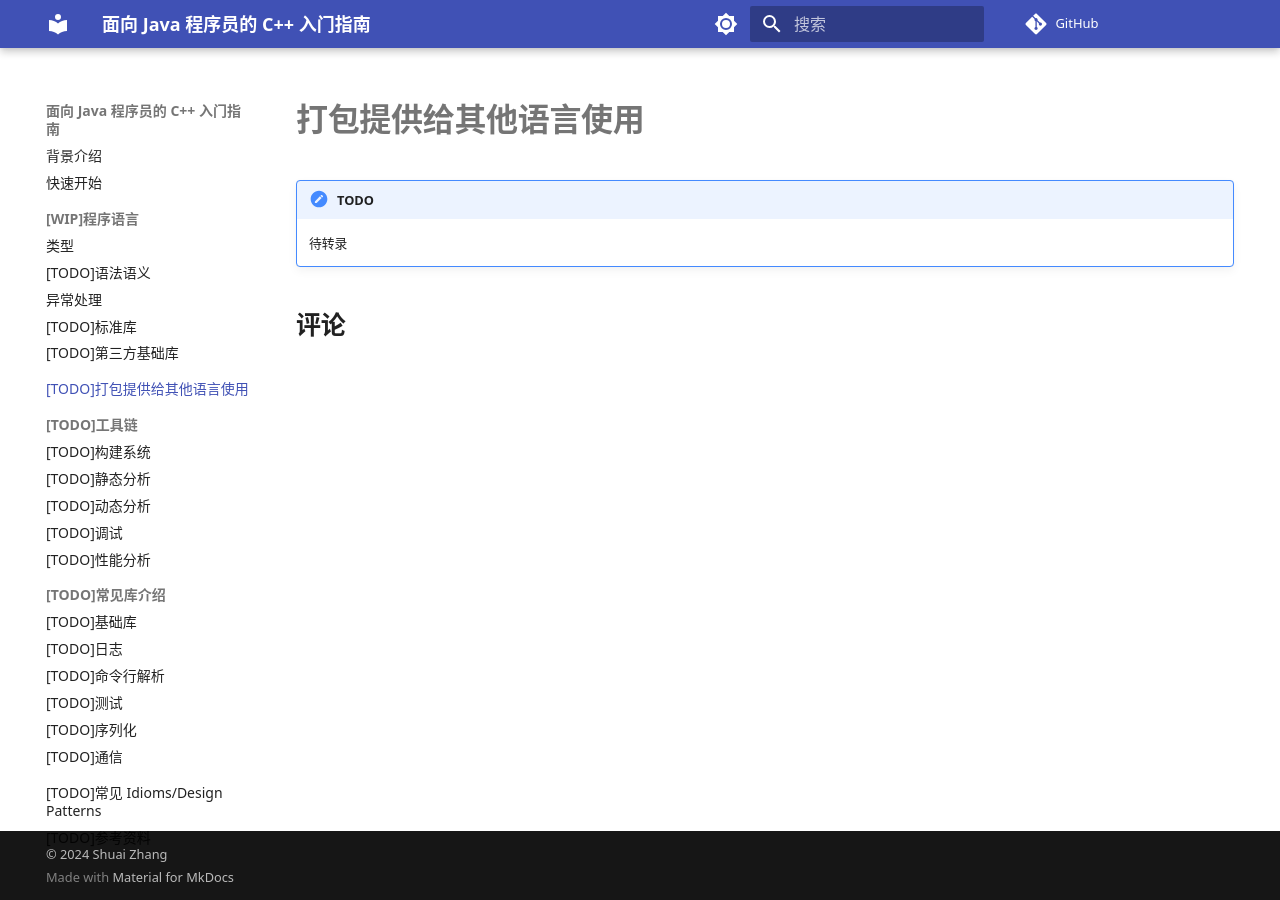
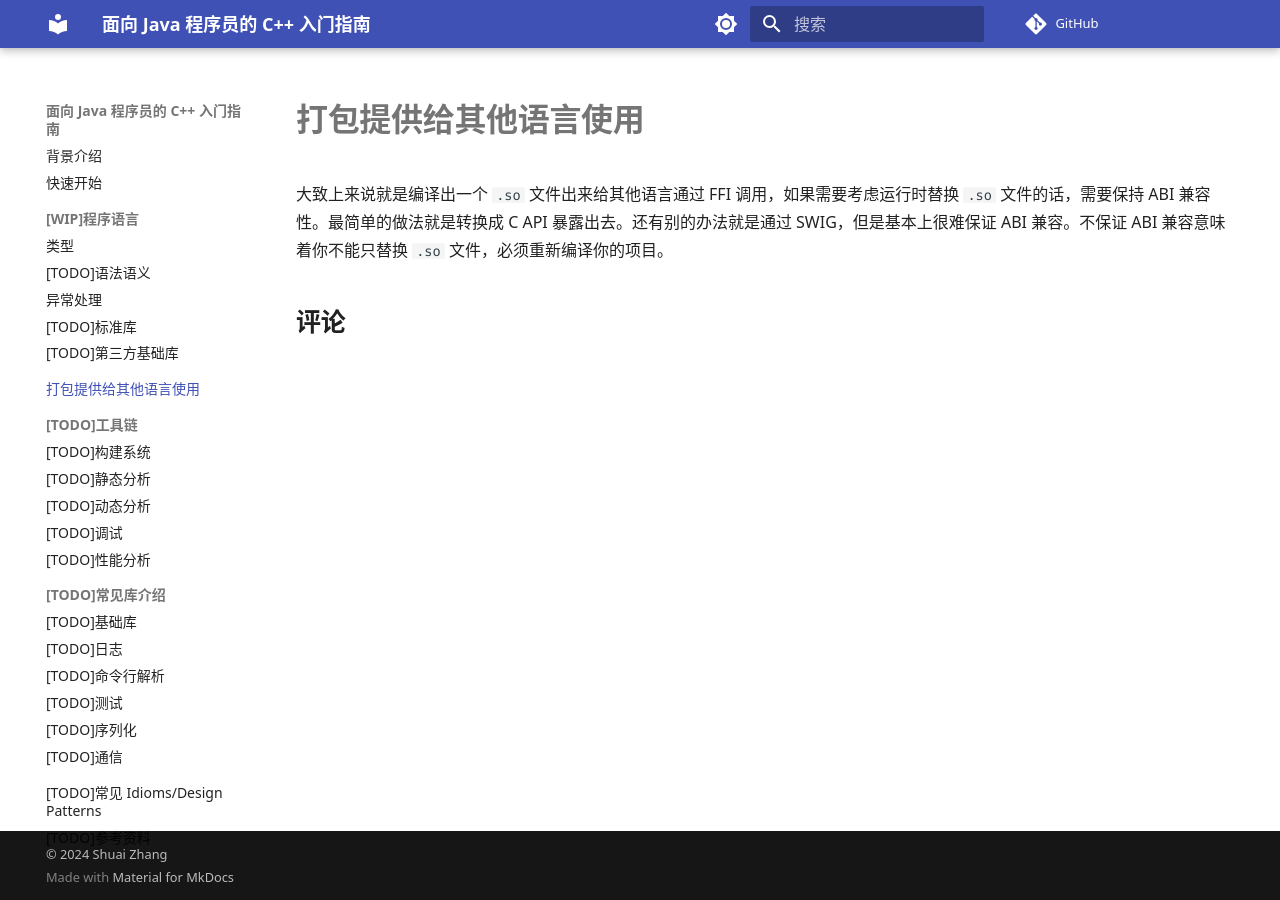
Before and after one commit to hcoona/cxx-for-java-developers, an MkDocs documentation site: the page built from docs/ffi.md, in a window 1280 px wide. Built offline with MkDocs 1.6.1 and Material for MkDocs 9.7.7, drawn with Linux system fonts in a browser that asks for light colours; comment, search, counter and statistics services are not loaded.

Commit message:
doc(ffi): Finish Transcription

```diff
--- a/docs/ffi.md
+++ b/docs/ffi.md
@@ -6,7 +6,4 @@ SPDX-License-Identifier: CC-BY-NC-ND-4.0
 
 # 打包提供给其他语言使用
 
-/// admonition | TODO
-    type: todo
-待转录
-///
+大致上来说就是编译出一个 `.so` 文件出来给其他语言通过 FFI 调用，如果需要考虑运行时替换 `.so` 文件的话，需要保持 ABI 兼容性。最简单的做法就是转换成 C API 暴露出去。还有别的办法就是通过 SWIG，但是基本上很难保证 ABI 兼容。不保证 ABI 兼容意味着你不能只替换 `.so` 文件，必须重新编译你的项目。
--- a/mkdocs.yml
+++ b/mkdocs.yml
@@ -22,7 +22,7 @@ nav:
       - "异常处理": core-language/exceptions.md
       - "[TODO]标准库": core-language/standard-library.md
       - "[TODO]第三方基础库": core-language/third-party-libraries.md
-  - "[TODO]打包提供给其他语言使用": ffi.md
+  - "打包提供给其他语言使用": ffi.md
   - "[TODO]工具链":
       - "[TODO]构建系统": toolchain/build-systems.md
       - "[TODO]静态分析": toolchain/static-analysis.md
```
